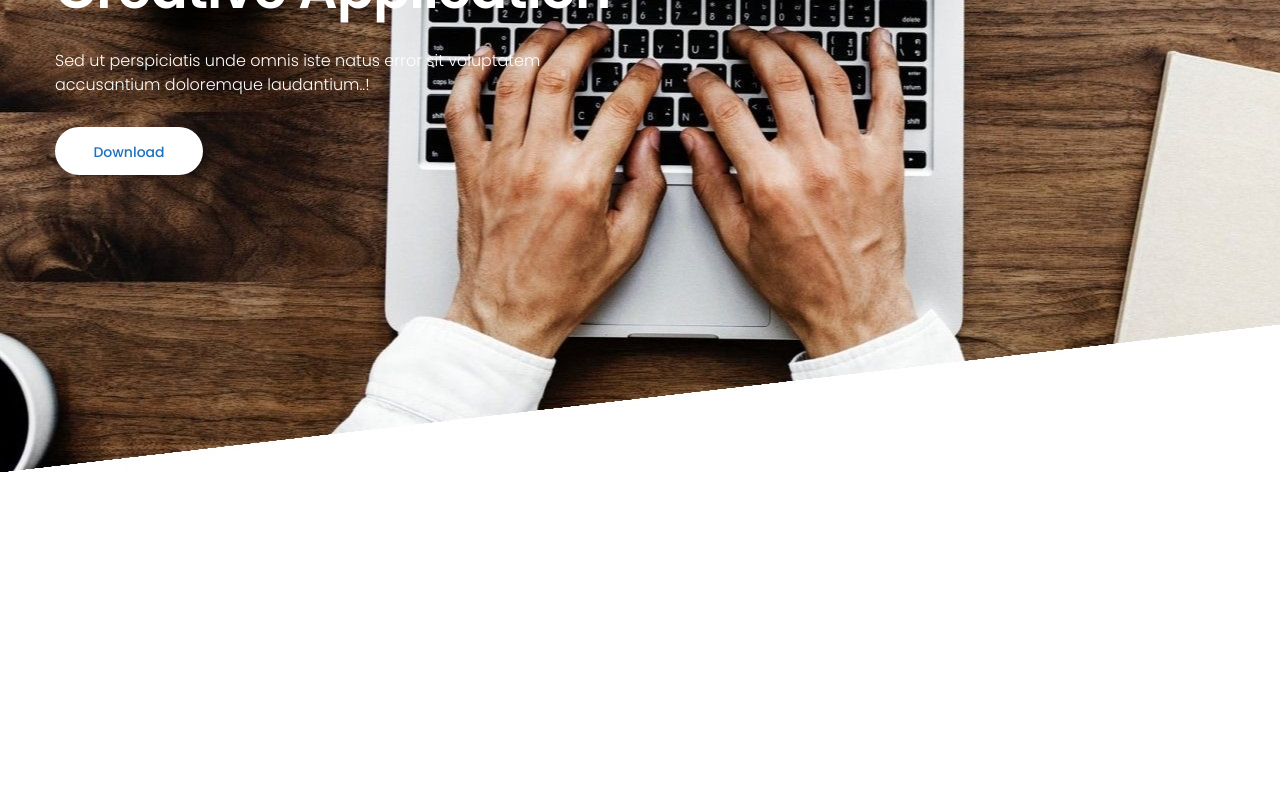
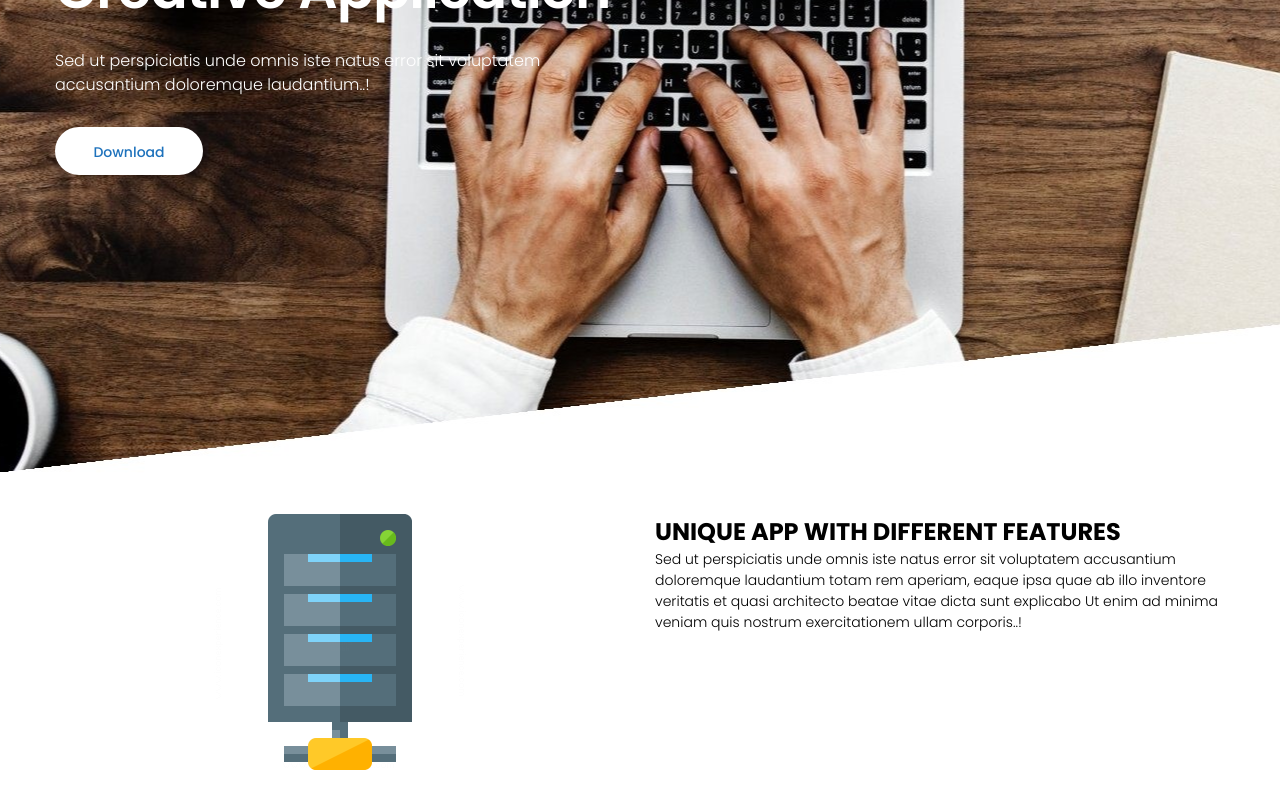
Before and after one commit to naime1947/react-website, a React (Create React App) app: page / in a window 1280 px wide. Shown: the part 299-1099 px from the top of the page. Before the commit the page ends 813 px from the top, so only its background shows below. Built offline with nearby package versions, Linux system fonts and the light colour scheme.

Commit message:
LayoutPadding component added

```diff
--- a/public/index.html
+++ b/public/index.html
@@ -24,6 +24,7 @@
     -->
   <link rel="stylesheet" href="https://maxcdn.bootstrapcdn.com/bootstrap/4.5.0/css/bootstrap.min.css"
     integrity="sha384-9aIt2nRpC12Uk9gS9baDl411NQApFmC26EwAOH8WgZl5MYYxFfc+NcPb1dKGj7Sk" crossorigin="anonymous" />
+    <link rel="stylesheet" href="https://cdnjs.cloudflare.com/ajax/libs/font-awesome/4.7.0/css/font-awesome.min.css">
   <title>React App</title>
 </head>
 
--- /dev/null
+++ b/src/components/LayoutPadding.js
@@ -0,0 +1,51 @@
+import React from 'react';
+import ser5 from '../images/ser5.png';
+
+class LayoutPadding extends React.Component {
+    state = {
+        title: '',
+        paragraph: ''
+
+    }
+    componentDidMount() {
+        const title = 'UNIQUE APP WITH DIFFERENT FEATURES';
+        const paragraph = `Sed ut perspiciatis unde omnis iste natus error sit voluptatem accusantium doloremque laudantium
+        totam rem aperiam, eaque ipsa quae ab illo inventore veritatis et quasi architecto beatae vitae dicta sunt explicabo
+        Ut enim ad minima veniam quis nostrum exercitationem ullam corporis..!`;
+
+        this.setState({
+            title,
+            paragraph
+        })
+    }
+
+    render() {
+        const {title, paragraph}=this.state;
+        return (
+            <section class="layout_padding padding_top_0">
+                <div class="container">
+                    <div class="row margin_bottom_30">
+
+                        <div class="col-md-6 cont_theme_blog">
+                            <div class="full">
+                                <div class="center"><img src={ser5} alt="#" /></div>
+                            </div>
+
+                        </div>
+
+                        <div class="col-md-6 wow fadeInRight" data-wow-delay="0.5" data-wow-duration="1s">
+                            <div class="full">
+                                <h3>{title}</h3>
+                                <p>{paragraph}</p>
+                            </div>
+                        </div>
+
+                    </div>
+
+                </div>
+            </section>
+        )
+    }
+}
+
+export default LayoutPadding;
--- a/src/components/Website.js
+++ b/src/components/Website.js
@@ -1,6 +1,7 @@
 import React from 'react';
 import Header from './Header';
 import BannerParalax from './BannerParalax';
+import LayoutPadding from './LayoutPadding';
 
 class Website extends React.Component {
     render() {
@@ -8,6 +9,7 @@ class Website extends React.Component {
             <React.Fragment>
                 <Header/>
                 <BannerParalax/>
+                <LayoutPadding/>
             </React.Fragment>)
     }
 }
```
